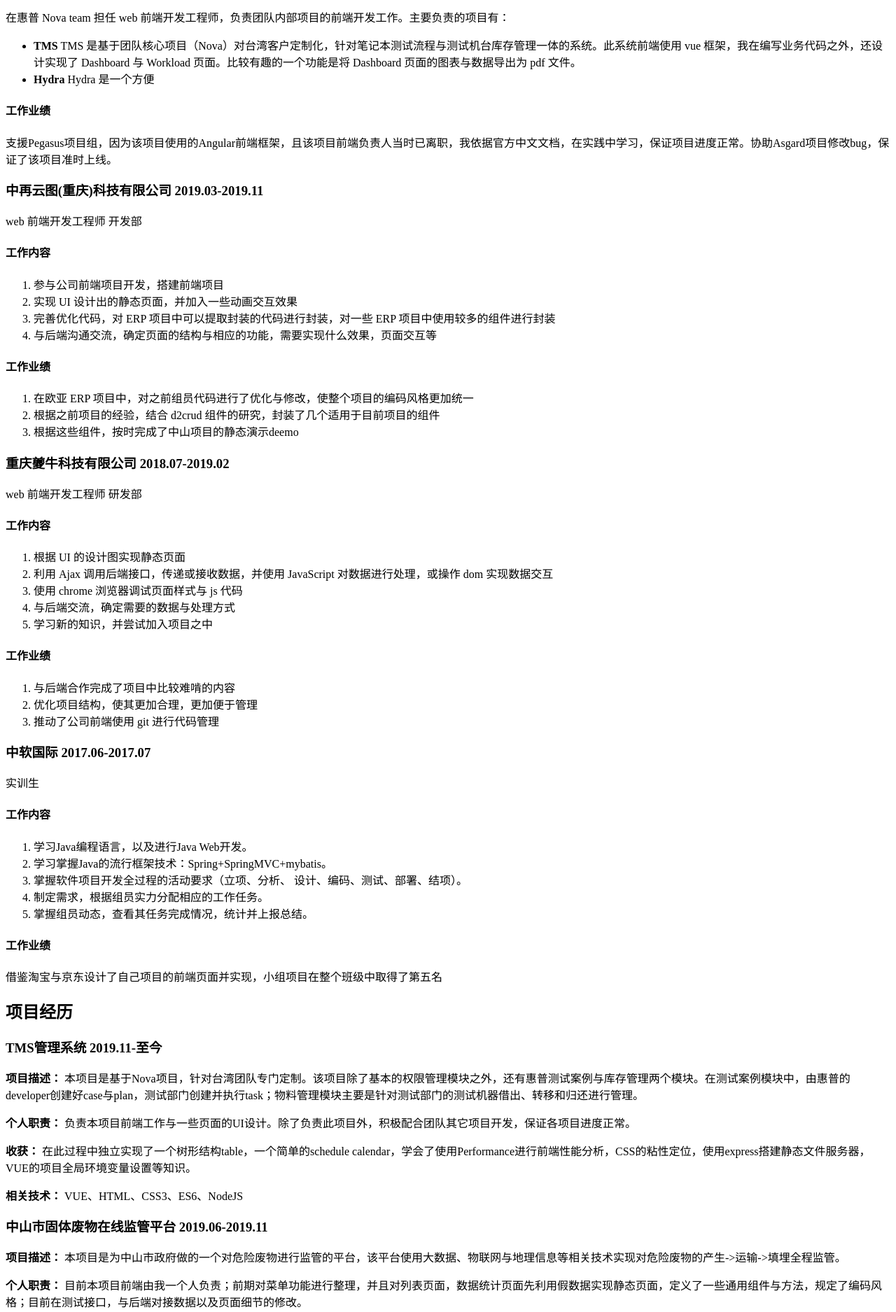
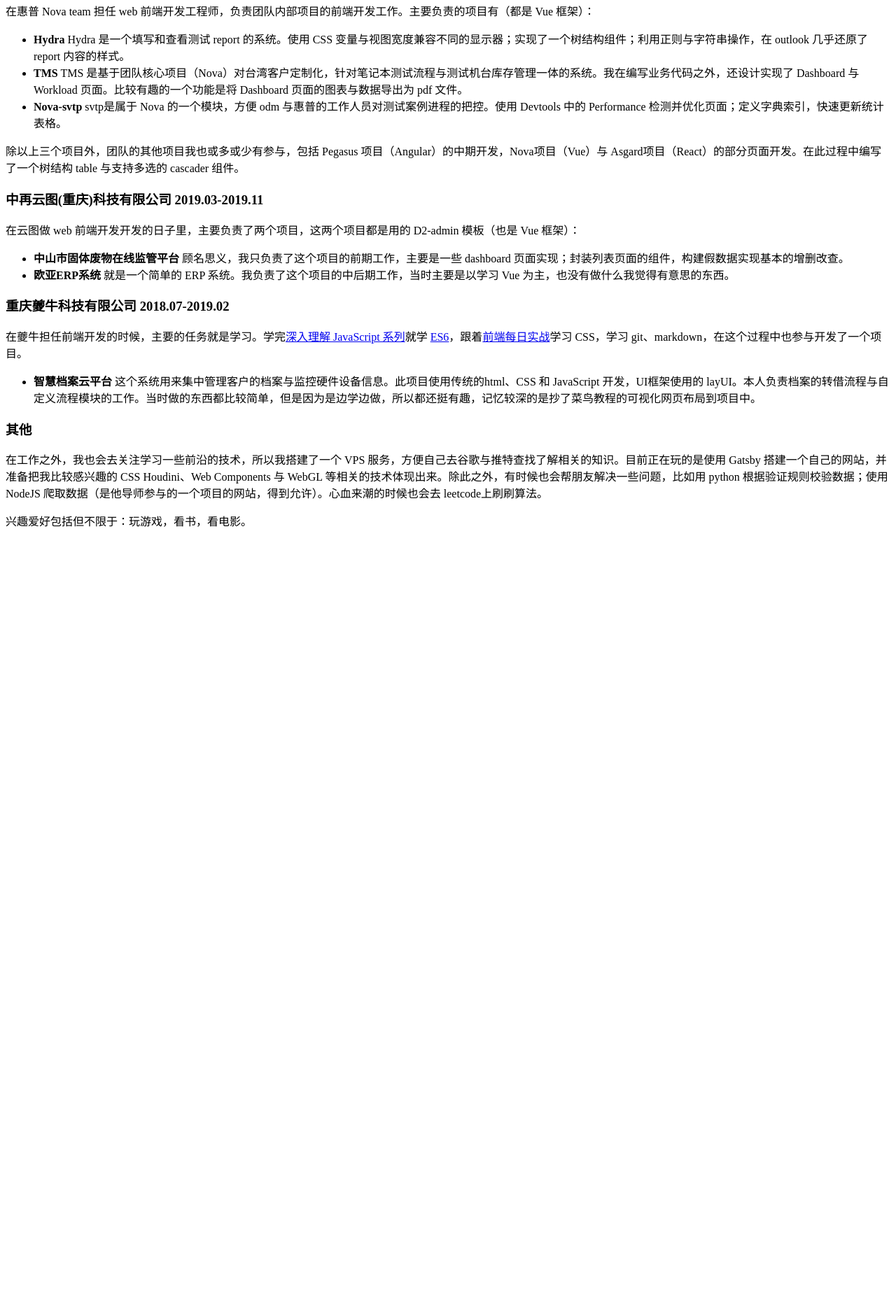
Before and after one commit to camelys624/my-blog, a Gatsby site: page /posts/resume/ in a window 1280 px wide. Shown: the part 631-2506 px from the top of the page at 70% size. After the commit the page ends 1403 px from the top, so only its background shows below. Built offline with nearby package versions, Linux system fonts and the light colour scheme; Gatsby itself is replaced by a stand-in of ours.

Commit message:
resume update

```diff
--- a/content/posts/resume.md
+++ b/content/posts/resume.md
@@ -1,5 +1,5 @@
 ---
-title: 杨升
+title: resume
 date: 2018-06-15
 resume: true
 ---
@@ -10,8 +10,8 @@
     <img src="/head/xjpic.jpg" alt="head" style="position: absolute;width: 144px;">
     <div style="margin-left: 164px;">
         <div style="margin-bottom: 20px; height: 40px; border-bottom: solid 1px lightgrey">
-            <strong>&#x6768;&#x5347;</strong>
-            <span>&#xA0;&#xA0; &#x7537; &#xA0;&#xA0; 24&#x5C81; &#xA0;&#xA0; &#x91CD;&#x5E86;&#x5E02;&#x6F7C;&#x5357;&#x53BF;</span>
+            <h2 style="display: inline-block;font-weight:bold;">&#x6768;&#x5347;</h3>
+            <span>&nbsp&nbsp&nbspWeb 前端开发工程师</span>
         </div>
         <div style="margin-bottom: 20px;">
             <div style="width: 49%;display: inline-block;">
@@ -30,7 +30,7 @@
             </div>
             <div style="width: 49%;display: inline-block;">
             <strong>Twitter:</strong>
-            <div><a href="https://twitter.com/CJam624">CJam624</a></div>
+            <div><a href="https://twitter.com/CJam624">https://twitter.com/CJam624</a></div>
             </div>
         </div>
     </div>
@@ -44,118 +44,29 @@
 
 ### 惠普  2019.11-至今
 
-在惠普 Nova team 担任 web 前端开发工程师，负责团队内部项目的前端开发工作。主要负责的项目有：
+在惠普 Nova team 担任 web 前端开发工程师，负责团队内部项目的前端开发工作。主要负责的项目有（都是 Vue 框架）：
 
-- **TMS** TMS 是基于团队核心项目（Nova）对台湾客户定制化，针对笔记本测试流程与测试机台库存管理一体的系统。此系统前端使用 vue 框架，我在编写业务代码之外，还设计实现了 Dashboard 与 Workload 页面。比较有趣的一个功能是将 Dashboard 页面的图表与数据导出为 pdf 文件。
-- **Hydra** Hydra 是一个方便
+- **Hydra** Hydra 是一个填写和查看测试 report 的系统。使用 CSS 变量与视图宽度兼容不同的显示器；实现了一个树结构组件；利用正则与字符串操作，在 outlook 几乎还原了 report 内容的样式。
+- **TMS** TMS 是基于团队核心项目（Nova）对台湾客户定制化，针对笔记本测试流程与测试机台库存管理一体的系统。我在编写业务代码之外，还设计实现了 Dashboard 与 Workload 页面。比较有趣的一个功能是将 Dashboard 页面的图表与数据导出为 pdf 文件。
+- **Nova-svtp** svtp是属于 Nova 的一个模块，方便 odm 与惠普的工作人员对测试案例进程的把控。使用 Devtools 中的 Performance 检测并优化页面；定义字典索引，快速更新统计表格。
 
-#### 工作业绩
-
-支援Pegasus项目组，因为该项目使用的Angular前端框架，且该项目前端负责人当时已离职，我依据官方中文文档，在实践中学习，保证项目进度正常。协助Asgard项目修改bug，保证了该项目准时上线。
+除以上三个项目外，团队的其他项目我也或多或少有参与，包括 Pegasus 项目（Angular）的中期开发，Nova项目（Vue）与 Asgard项目（React）的部分页面开发。在此过程中编写了一个树结构 table 与支持多选的 cascader 组件。
 
 ### 中再云图(重庆)科技有限公司    2019.03-2019.11
 
-web 前端开发工程师 开发部
+在云图做 web 前端开发开发的日子里，主要负责了两个项目，这两个项目都是用的 D2-admin 模板（也是 Vue 框架）：
 
-#### 工作内容
-
-1. 参与公司前端项目开发，搭建前端项目
-2. 实现 UI 设计出的静态页面，并加入一些动画交互效果
-3. 完善优化代码，对 ERP 项目中可以提取封装的代码进行封装，对一些 ERP 项目中使用较多的组件进行封装
-4. 与后端沟通交流，确定页面的结构与相应的功能，需要实现什么效果，页面交互等
-
-#### 工作业绩
-
-1. 在欧亚 ERP 项目中，对之前组员代码进行了优化与修改，使整个项目的编码风格更加统一
-2. 根据之前项目的经验，结合 d2crud 组件的研究，封装了几个适用于目前项目的组件
-3. 根据这些组件，按时完成了中山项目的静态演示deemo
+- **中山市固体废物在线监管平台** 顾名思义，我只负责了这个项目的前期工作，主要是一些 dashboard 页面实现；封装列表页面的组件，构建假数据实现基本的增删改查。
+- **欧亚ERP系统** 就是一个简单的 ERP 系统。我负责了这个项目的中后期工作，当时主要是以学习 Vue 为主，也没有做什么我觉得有意思的东西。
 
 ### 重庆夔牛科技有限公司    2018.07-2019.02
 
-web 前端开发工程师 研发部
+在夔牛担任前端开发的时候，主要的任务就是学习。学完[深入理解 JavaScript 系列](https://www.cnblogs.com/TomXu/archive/2011/12/15/2288411.html)就学 [ES6](https://es6.ruanyifeng.com/)，跟着[前端每日实战](https://segmentfault.com/blog/comehope)学习 CSS，学习 git、markdown，在这个过程中也参与开发了一个项目。
 
-#### 工作内容
+- **智慧档案云平台** 这个系统用来集中管理客户的档案与监控硬件设备信息。此项目使用传统的html、CSS 和 JavaScript 开发，UI框架使用的 layUI。本人负责档案的转借流程与自定义流程模块的工作。当时做的东西都比较简单，但是因为是边学边做，所以都还挺有趣，记忆较深的是抄了菜鸟教程的可视化网页布局到项目中。
 
-1. 根据 UI 的设计图实现静态页面
-2. 利用 Ajax 调用后端接口，传递或接收数据，并使用 JavaScript 对数据进行处理，或操作 dom 实现数据交互
-3. 使用 chrome 浏览器调试页面样式与 js 代码
-4. 与后端交流，确定需要的数据与处理方式
-5. 学习新的知识，并尝试加入项目之中
+### 其他
 
-#### 工作业绩
+在工作之外，我也会去关注学习一些前沿的技术，所以我搭建了一个 VPS 服务，方便自己去谷歌与推特查找了解相关的知识。目前正在玩的是使用 Gatsby 搭建一个自己的网站，并准备把我比较感兴趣的 CSS Houdini、Web Components 与 WebGL 等相关的技术体现出来。除此之外，有时候也会帮朋友解决一些问题，比如用 python 根据验证规则校验数据；使用 NodeJS 爬取数据（是他导师参与的一个项目的网站，得到允许）。心血来潮的时候也会去 leetcode上刷刷算法。
 
-1. 与后端合作完成了项目中比较难啃的内容
-2. 优化项目结构，使其更加合理，更加便于管理
-3. 推动了公司前端使用 git 进行代码管理
-
-### 中软国际    2017.06-2017.07
-
-实训生
-
-#### 工作内容
-
-1. 学习Java编程语言，以及进行Java Web开发。
-2. 学习掌握Java的流行框架技术：Spring+SpringMVC+mybatis。
-3. 掌握软件项目开发全过程的活动要求（立项、分析、 设计、编码、测试、部署、结项）。
-4. 制定需求，根据组员实力分配相应的工作任务。
-5. 掌握组员动态，查看其任务完成情况，统计并上报总结。
-
-#### 工作业绩
-
-借鉴淘宝与京东设计了自己项目的前端页面并实现，小组项目在整个班级中取得了第五名
-
-## 项目经历
-
-### TMS管理系统 2019.11-至今
-
-**项目描述：** 本项目是基于Nova项目，针对台湾团队专门定制。该项目除了基本的权限管理模块之外，还有惠普测试案例与库存管理两个模块。在测试案例模块中，由惠普的developer创建好case与plan，测试部门创建并执行task；物料管理模块主要是针对测试部门的测试机器借出、转移和归还进行管理。
-
-**个人职责：** 负责本项目前端工作与一些页面的UI设计。除了负责此项目外，积极配合团队其它项目开发，保证各项目进度正常。
-
-**收获：** 在此过程中独立实现了一个树形结构table，一个简单的schedule calendar，学会了使用Performance进行前端性能分析，CSS的粘性定位，使用express搭建静态文件服务器，VUE的项目全局环境变量设置等知识。
-
-**相关技术：** VUE、HTML、CSS3、ES6、NodeJS
-
-### 中山市固体废物在线监管平台  2019.06-2019.11
-
-**项目描述：** 本项目是为中山市政府做的一个对危险废物进行监管的平台，该平台使用大数据、物联网与地理信息等相关技术实现对危险废物的产生->运输->填埋全程监管。
-
-**个人职责：** 目前本项目前端由我一个人负责；前期对菜单功能进行整理，并且对列表页面，数据统计页面先利用假数据实现静态页面，定义了一些通用组件与方法，规定了编码风格；目前在测试接口，与后端对接数据以及页面细节的修改。
-
-**收获：** 在此过程中我学习到了grid网格布局对页面进行排版以及其他的一些CSS3新属性；使用axios代理解决跨域问题；发现了一个Qs模块引发的问题；Date的一些技巧以及ES6的解构赋值等知识。
-
-**相关技术：** VUE、HTML、CSS3、ES6
-
-### 欧亚ERP管理系统     2019.03-2019.06
-
-**项目描述：** 此项目为山东欧亚表面工程公司高度定制化的一个ERP项目，此项目主要是对该厂原辅材料、半成品与产成品的进销存把控。主要分为对原辅材料的采购与消耗，车间生产以及产成品销售出库的审核与记录。
-
-**个人职责：** 因为接手的时候这个项目的理想版本已经完成大半，以最快的速度理解并上手项目，完成了生产车间项目模块的大部分页面。后期因为需求以及其他的一些原因，项目由我一人负责，包括新增新的模块，修改之前页面的逻辑。
-
-**收获：** 在项目中，首先我学会了使用VUE以及基于VUE的element-ui框架；编写了一些自己的组件；对VUE的子父组件通信，mixins等知识有所理解；在流程审核页面，根据前人的思想，学会了使用vuex管理数据。
-
-**相关技术：**  VUE、HTML、CSS3、ES6
-
-### 列控数据验证    2018.12-2019.05
-
-**项目描述：** 这个是与别人合作的一个对数据进行验证的项目。首先我们需要通过《铁路应答器原理及应用》等相关文献提取出相应的验证规则，然后根据这些规则对我们需要验证的数据进行验证并输出结果与日志。
-
-**个人职责：** 我在其中主要是负责代码方面的工作。包括读写文件，将提取出的规则用代码实现，数据验证算法以及以 pdf 格式形式导出日志。
-
-**收获：** 在此过程中我学到了python的一些基本语法；对复杂数据的分析处理与解决办法；python的文件读写操作以及md文档的编写。
-
-**相关技术：**  Python、xlrd、xlwt、reportlab
-
-### 智慧档案云平台   2018.07-2019.01
-
-**项目描述：** 这是重庆夔牛科技的一个自研系统，对其所售产品的一套配套软件，它包含四个子系统。用户可以在这上面分配权限、查看库房环境信息、自定义档案流程等功能。
-
-**个人职责：** 因为当时技术还不是非常好，所以当时就是边写边学，注意自己的编码规范，可能代码不是非常简练，但是还是完成了其中比较重要的档案管理模块。
-
-**收获：** 在这个项目中，我从一个只会写静态页面的人转变为了一个熟练使用js与jQuery的前端开发者。在这里，我学会了使用js操作dom，使用Ajax与后台通信以及对json数据的处理，学会了使用谷歌浏览器调试样式与代码。最重要的是，我理解了js的立即执行函数、js的原型与原型链、执行上下文、函数与闭包以及js的设计模式并用于实践，这一切使我认识到了js的美丽，也使我意识到了CS的魅力。
-
-**相关技术：** layui、HTML、CSS3、JavaScript、jQuery
-
-### 其他项目
-
-还有许多与编程相关以及与编程无关的项目就不一一赘述了，但是所有我参与的项目我都有尽我自己最大的努力去做，有不清楚的就去网上找文章研究或者跟着视频一步一步完成。但是这些项目有个问题就是没有标准和规范，所以就显得杂乱无章。
+兴趣爱好包括但不限于：玩游戏，看书，看电影。
--- a/src/components/business-card/index.js
+++ b/src/components/business-card/index.js
@@ -1,5 +1,5 @@
-import React from 'react';
-import businessCardStyle from './index.module.css';
+import React from "react"
+import businessCardStyle from "./index.module.css"
 
 export default (props) => {
   return (
@@ -26,5 +26,6 @@
       {/*</div>*/}
       <h1>CSS Houdini</h1>
     </div>
+
   )
 }
```
Also changed, not shown: content/assets/xjpic.jpg (added). Lines whose indentation alone changed are shown as unchanged.
